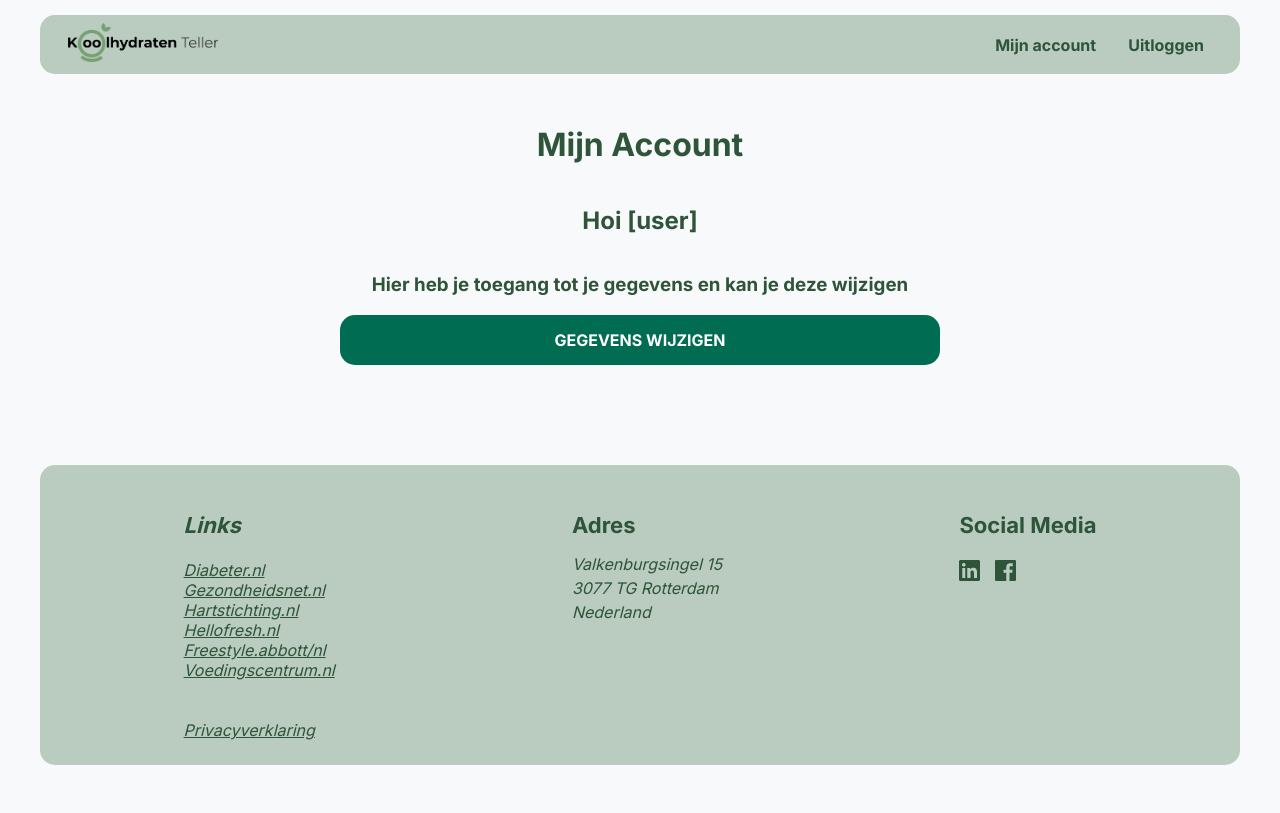
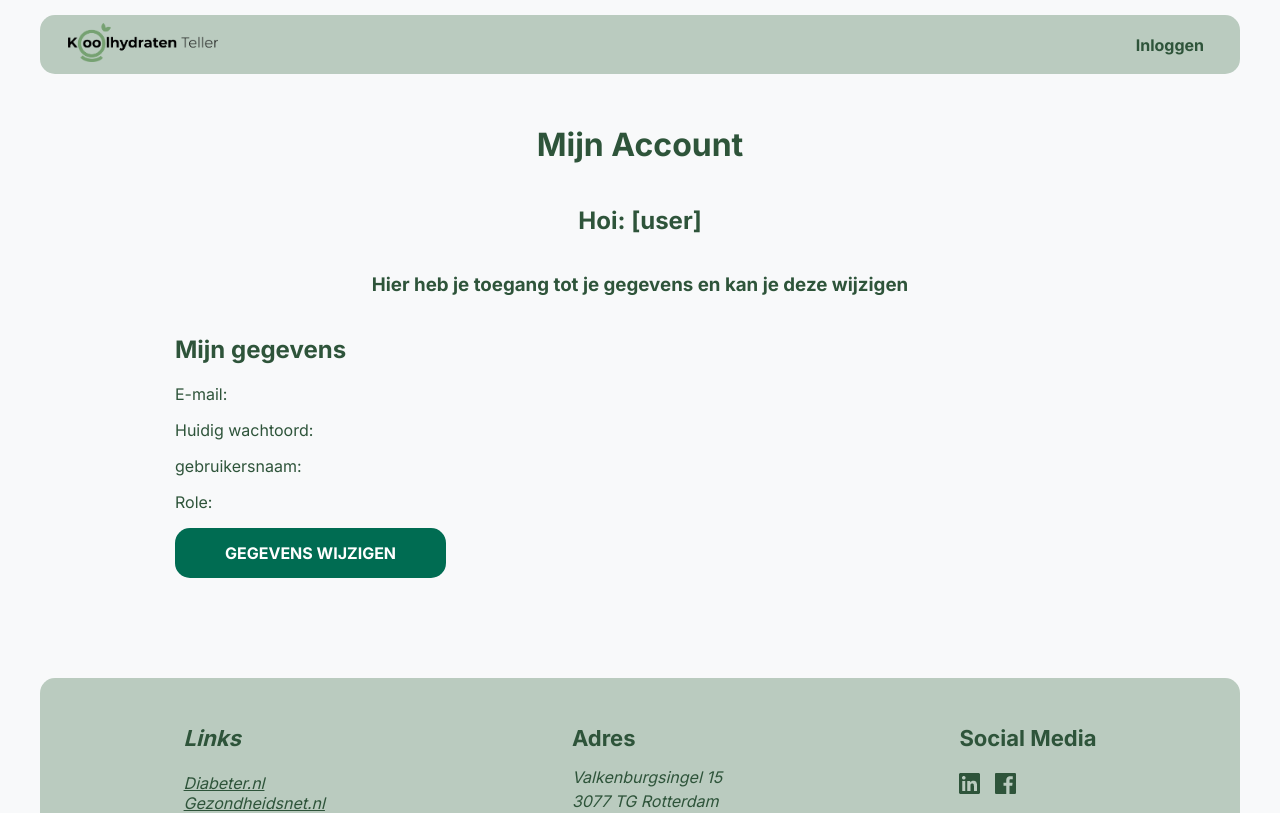
Before and after one commit to edelbertroosje/koolhydraten-teller, a React (Create React App) app: page /account in a window 1280 px wide. Shown: the top 813 px of the page. Built offline with nearby package versions, Linux system fonts and the light colour scheme; a web font is replaced by a local one.

Commit message:
probleem opgelost met context

```diff
--- a/src/components/button/Button.css
+++ b/src/components/button/Button.css
@@ -9,6 +9,16 @@ button{
     padding: 10px 50px;
     background-color: #006C52;
     text-transform: uppercase;
-
+    cursor: pointer;
 
 }
+
+button:hover {background-color: #094839}
+
+button:active {
+
+    background-color: #006C52;
+    box-shadow: 0 5px #666;
+    transform: translateY(4px);
+
+}
--- a/src/components/form-label/FormLabel.css
+++ b/src/components/form-label/FormLabel.css
@@ -5,9 +5,7 @@
     flex-direction: column;
     margin-left: 25%;
 }
-
 .formLabel-container label {
-
     text-align: start;
     display: flex;
     flex-direction: column;
@@ -15,7 +13,6 @@
     font-weight: bold;
     line-height: 30px;
 }
-
 .formLabel-container input {
     border-radius: 15px;
     padding: 10px;
--- a/src/components/header/Header.js
+++ b/src/components/header/Header.js
@@ -1,5 +1,5 @@
 import React, {useContext} from 'react';
-import {Link, NavLink, Redirect} from "react-router-dom";
+import {Link, NavLink, } from "react-router-dom";
 import './Header.css';
 import logo from '../../assets/logo/Logo-Koolhydraten-teller.png';
 import {AuthContext} from "../../context/AuthContext";
@@ -12,12 +12,13 @@ function Header(){
             <div className="logo-container"> <Link to="/home"><img src={logo} alt="koolhydraten"/></Link></div>
             <nav className="nav-list">
                 <ul>
-                    <li>{ isAuth ? <NavLink to="/account">Mijn account</NavLink> : <Redirect to='/home'/>}</li>
+                    {console.log(isAuth.isAuth)}
+                    <li>{ isAuth.isAuth && <NavLink to="/account">Mijn account</NavLink> }</li>
 
-                    {!isAuth ?
+                    {isAuth.isAuth ?
+                        <button type="button" onClick={logout} to="/home">Uitloggen</button>
+                        :
                         <li><NavLink to="/inloggen">Inloggen</NavLink></li>
-                        :
-                        <li><NavLink onClick={logout} to="/home">Uitloggen</NavLink></li>
                     }
                 </ul>
             </nav>
--- a/src/components/popup/Popup.css
+++ b/src/components/popup/Popup.css
@@ -4,11 +4,8 @@
     width: 45%;
     height: 30%;
     background-color: #BACBBF;
-
-
     display: flex;
     justify-content: center;
-
     align-items: center;
     align-content: center;
 }
@@ -18,8 +15,11 @@
     width: 100%;
     max-width: 500px;
 }
-.popup-inner .close-btn {
+.popup-inner img{
     position: absolute;
-    top: 0px;
-    right: 10px;
+    bottom: 265px;
+   left: 580px;
+    height: 20px;
+    width: 20px;
+
 }
--- a/src/components/popup/Popup.js
+++ b/src/components/popup/Popup.js
@@ -1,16 +1,15 @@
 import React from 'react';
 import "./Popup.css"
-import {useHistory} from "react-router-dom";
+import {Link, useHistory} from "react-router-dom";
+import close from '../../assets/logo/close.png';
 
 function Popup({children,}){
     const history = useHistory()
     return  (
         <div className="popup">
             <div className="popup-inner">
-                <button className="close-btn"
-                        onClick={()=>   history.push("/inloggen")}
+                <Link to="/inloggen" ><img src={close} alt=""/></Link>
 
-                >X</button>
                 {children}
 
             </div>
--- a/src/context/AuthContext.js
+++ b/src/context/AuthContext.js
@@ -57,11 +57,21 @@ function AuthContextProvider({children}){
             localStorage.clear();
         }
     }
-    function login(token){
-        localStorage.setItem('token',token);
-        const decodedToken = jwtDecode(token)
+    function login(data){
+        console.log(data)
+        localStorage.setItem('token',data.accessToken);
         console.log('gebruiker is ingelogd')
-        fetchUserData(decodedToken.sub, token)
+        toggleIsAuth({
+            ...isAuth,
+            isAuth: true,
+            user: {
+                username:data.username,
+                email:data.email,
+                id:data.id,
+                role:data.role,
+            },
+            status: "done",
+        })
         history.push('/account')
     }
     function logout(){
--- a/src/pages/home/Home.css
+++ b/src/pages/home/Home.css
@@ -43,6 +43,7 @@
 }
 /*aanpassing in the right container*/
 .right-container {
+    padding-bottom: 30px;
     background-color: white;
     flex-basis: 585px;
     border: 1px solid #BACBBF;
@@ -63,8 +64,18 @@
    padding-left: 50px;
     padding-right: 50px;
 }
+.product-name-container h1 {
+    font-size: 36px;
+}
+.product-name-container h2 {
+    font-size: 30px;
+}
 .img-container {
     background-color: #F8F9FA;
-
-
 }
+.product-name {
+    font-weight: bold;
+}
+.product-amount {
+    font-style: italic;
+}
--- a/src/pages/home/Home.js
+++ b/src/pages/home/Home.js
@@ -50,16 +50,16 @@ function Home() {
                                 <div className="product-name-container">
                                     <h1>Voedingstoffen</h1>
                                     <p>Deze waarden gelden voor het onbereide product.</p>
-                                    <h1>{productData.ingredients[0].text}</h1>
+                                    <h2>{productData.ingredients[0].text}</h2>
                                     <div className="product-container">
-                                        <div>
+                                        <div className="product-name">
                                             <p>{productData.totalNutrients.ENERC_KCAL.label}</p>
                                             <p>{productData.totalNutrients.FAT.label}</p>
                                             <p>{productData.totalNutrients.FIBTG.label}(vezels)</p>
                                             <p>{productData.totalNutrients.PROCNT.label}</p>
                                             <p>{productData.totalNutrients.NA.label}(zout)</p>
                                         </div>
-                                        <div>
+                                        <div className="product-amount">
                                              <p>{Math.round(productData.totalNutrients.ENERC_KCAL.quantity * 100) / 100} {productData.totalNutrients.ENERC_KCAL.unit}</p>
                                             <p>{Math.round(productData.totalNutrients.FAT.quantity * 100) / 100} {productData.totalNutrients.FAT.unit}</p>
                                             <p>{Math.round(productData.totalNutrients.FIBTG.quantity * 100) / 100} {productData.totalNutrients.FIBTG.unit}</p>
--- a/src/pages/inlog-pagina/Inloggen.js
+++ b/src/pages/inlog-pagina/Inloggen.js
@@ -17,7 +17,7 @@ function Inloggen() {
                     "username": data.username,
                     "password": data.password,
                 })
-            login(response.data.accessToken);
+            login(response.data);
             console.log(response)
         } catch (e) {
             console.error(e)
@@ -30,11 +30,11 @@ function Inloggen() {
                 Welkom bij de inlog pagina
                 <form onSubmit={handleSubmit(onFormSubmit)}>
                     <FormLabel
-                        label="username:*" name="username" inputType="text" placeHolder="Uw gebruikersnaam"
+                        label="Gebruikersnaam:*" name="username" inputType="text" placeHolder="Uw gebruikersnaam"
                         register={register} errors={errors} validationObject={{
                         required: "gebruikersnaam mag niet leeg zijn",
                         minLength: {
-                            value: 6,
+                            value: 3,
                             message: "gebruikersnaam moet minstens 6 karakters lang zijn",
                         }
                     }}
@@ -42,10 +42,10 @@ function Inloggen() {
                     <FormLabel
                         label="Wachtwoord:*" name="password" inputType="password" placeHolder="Uw wachtwoord"
                         register={register} errors={errors} validationObject={{
-                        required: "gebruikersnaam mag niet leeg zijn",
+                        required: "wachtwoord mag niet leeg zijn",
                         minLength: {
                             value: 6,
-                            message: "gebruikersnaam moet minstens 6 karakters lang zijn",
+                            message: "wachtwoord moet minstens 6 karakters lang zijn",
                         }
                     }}
                     />
--- a/src/pages/mijn account/Account.css
+++ b/src/pages/mijn account/Account.css
@@ -1,13 +1,20 @@
-.account-container{
+.account-container {
+    padding-right: 35px;
+    padding-left: 35px;
     display: flex;
     flex-direction: column;
     text-align: center;
 }
+.account-info {
+    padding-left: 100px;
+    text-align: left;
+}
 
 .form-field {
     display: flex;
-flex-direction: column;
+    flex-direction: column;
 }
-.label-container{
+
+.label-container {
 
 }
--- a/src/pages/mijn account/Account.js
+++ b/src/pages/mijn account/Account.js
@@ -1,12 +1,21 @@
 import React from 'react';
 import './Account.css';
+
 const Account = () => {
     return (
-        <div className="formLabel-container">
+        <div className="account-container">
             <h1>Mijn Account</h1>
-            <h2>Hoi [user]</h2>
-                <h3>Hier heb je toegang tot je gegevens en kan je deze wijzigen</h3>
-            <button>Gegevens wijzigen</button>
+            <h2>Hoi: [user]</h2>
+            <h3>Hier heb je toegang tot je gegevens en kan je deze wijzigen</h3>
+
+            <div className="account-info">
+                <h2>Mijn gegevens</h2>
+                <p>E-mail:</p>
+                <p>Huidig wachtoord: </p>
+                <p>gebruikersnaam:</p>
+                <p>Role:</p>
+                <button>Gegevens wijzigen</button>
+            </div>
             <form className="form-field">
             </form>
         </div>
--- a/src/pages/registreren/Registreren.js
+++ b/src/pages/registreren/Registreren.js
@@ -25,12 +25,10 @@ function Registreren() {
             console.error(e)
         }
     }
-
 return (
     <div className="formLabel-container">
         <h1>Registreren</h1>
-        <p>Lorem ipsum dolor sit amet, consectetur adipisicing elit. Distinctio eius error nihil optio quaerat,
-            temporibus vero! Amet autem beatae eos et fugiat iure magni, nihil non nostrum officia rem vero.</p>
+        <p>Vul uw gegevens in om te registren.</p>
 
         <form onSubmit={handleSubmit(onFormSubmit)}>
             <FormLabel
```
